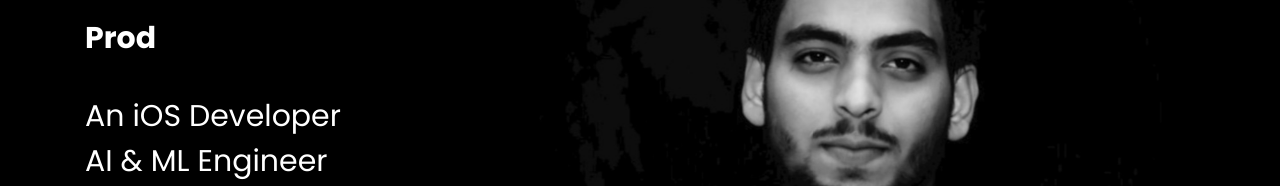
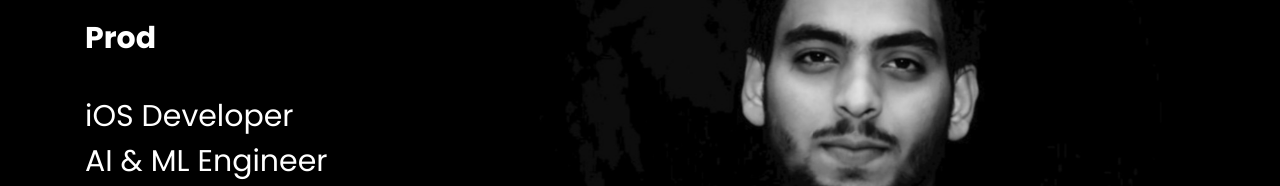
Before and after one commit to kashyapMeetSoni/github.io, a plain HTML site: page index.html in a window 1280 px wide. Shown: the part 259-445 px from the top of the page. Drawn offline with Linux system fonts and the light colour scheme; files whose address does not match are found by name.

Commit message:
Update index.html

```diff
--- a/index.html
+++ b/index.html
@@ -186,7 +186,7 @@
 
 						<br>
 						<br>
-						<h2 class="d-flex" style="margin-bottom: 0">An iOS Developer</h2>
+						<h2 class="d-flex" style="margin-bottom: 0">iOS Developer</h2>
 						<h2 class="d-flex" style="margin-bottom: 0">AI &amp; ML Engineer</h2>
 						<br>
 						<h2>With over 5+ years of experience</h2>
```
